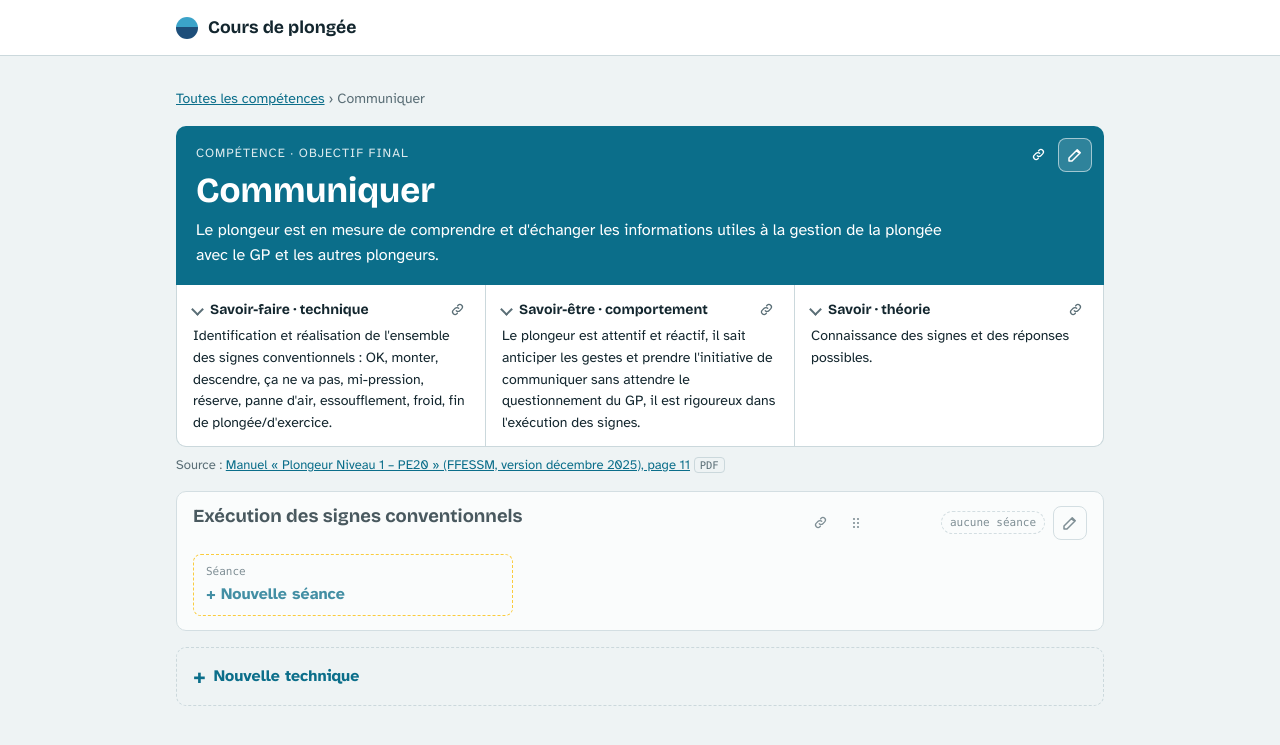
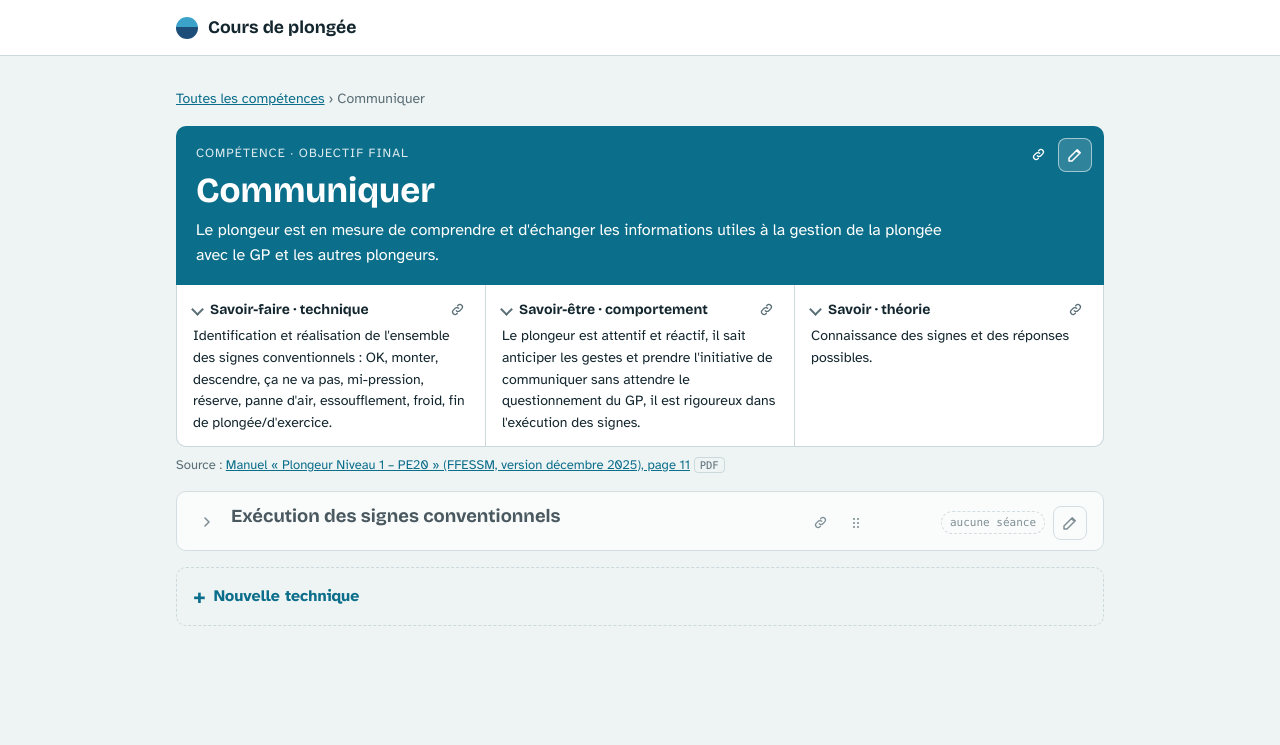
Before and after one commit to thomasGuibert/plongee, a Jekyll site: the page built from _competences/communiquer.md, in a window 1280 px wide. Shown: the top 745 px of the page. Built offline with Jekyll 4.4.1, drawn with Linux system fonts in a browser that asks for light colours.

Commit message:
Techniques et séances repliées à l'ouverture de la page
Chevron (ou clic sur le nom) pour déplier une technique ; le crayon et
« + Nouvelle séance » la déplient ; un lien vers une section l'ouvre.

Co-Authored-By: Claude Opus 5.5 <noreply@anthropic.com>
Claude-Session: https://claude.ai/code/session_01WcrQaP5TMqG4KRuasc6ioB

```diff
--- a/_layouts/competence.html
+++ b/_layouts/competence.html
@@ -34,10 +34,10 @@ layout: default
 {%- for c in page.capacites -%}
   {%- assign d = site.data.capacites[c.id] -%}
   {%- if d -%}
-  <article class="capa" id="{{ c.id }}" data-id="{{ c.id }}" data-nom="{{ c.nom | escape }}">
+  <article class="capa repliee" id="{{ c.id }}" data-id="{{ c.id }}" data-nom="{{ c.nom | escape }}">
     <script type="application/json" class="capa-data">{{ d | jsonify }}</script>
     <div class="capa-top">
-      <div class="capa-titre"><div><div class="eyebrow">Capacité · objectif intermédiaire</div><h3>{{ c.nom }}</h3></div></div>
+      <div class="capa-titre"><button type="button" class="btn-plier" data-action="plier" aria-expanded="false" title="Déplier ou replier la technique" aria-label="Déplier ou replier la technique"><svg viewBox="0 0 24 24" width="16" height="16" fill="none" stroke="currentColor" stroke-width="2.4" stroke-linecap="round" stroke-linejoin="round" aria-hidden="true"><path d="M9 6l6 6-6 6"/></svg></button><div><div class="eyebrow">Capacité · objectif intermédiaire</div><h3>{{ c.nom }}</h3></div></div>
       <span class="capa-actions">
         {% include ordre.html quoi="la technique" %}
         <span class="pill">{{ d.seances.size }} séance{% if d.seances.size > 1 %}s{% endif %}{% if d.brouillon %} · <a href="{{ '/brouillons/' | append: d.brouillon | relative_url }}">brouillon PDF</a>{% endif %}</span>
@@ -55,7 +55,7 @@ layout: default
       {%- if s.a_rediger -%}
       <div class="stile todo" data-seance="{{ forloop.index0 }}"><small>Séance {{ forloop.index }} · à rédiger</small>{{ s.titre }}{% include ordre.html quoi="la séance" %}</div>
       {%- else -%}
-      <details class="seance" data-seance="{{ forloop.index0 }}"{% if forloop.first %} open{% endif %}>
+      <details class="seance" data-seance="{{ forloop.index0 }}">
         <summary class="stile"><small>Séance {{ forloop.index }}</small>{{ s.titre }}{% include ordre.html quoi="la séance" %}</summary>
         <div class="sdetail">
           {%- for f in s.champs %}{% unless f.champ == "Notes" %}<div class="row"><div class="k">{{ f.champ }}</div><div class="v">{% include champ.html f=f %}</div></div>{% endunless %}{% endfor %}
@@ -70,8 +70,8 @@ layout: default
     </div>
   </article>
   {%- else -%}
-  <article class="capa empty" id="{{ c.id }}" data-id="{{ c.id }}" data-nom="{{ c.nom | escape }}">
-    <div class="capa-top"><div class="capa-titre"><h3>{{ c.nom }}</h3></div><span class="capa-actions">{% include ordre.html quoi="la technique" %}<span class="pill todo">aucune séance</span>{% include outils-edition.html label=c.nom %}</span></div>
+  <article class="capa empty repliee" id="{{ c.id }}" data-id="{{ c.id }}" data-nom="{{ c.nom | escape }}">
+    <div class="capa-top"><div class="capa-titre"><button type="button" class="btn-plier" data-action="plier" aria-expanded="false" title="Déplier ou replier la technique" aria-label="Déplier ou replier la technique"><svg viewBox="0 0 24 24" width="16" height="16" fill="none" stroke="currentColor" stroke-width="2.4" stroke-linecap="round" stroke-linejoin="round" aria-hidden="true"><path d="M9 6l6 6-6 6"/></svg></button><div><h3>{{ c.nom }}</h3></div></div><span class="capa-actions">{% include ordre.html quoi="la technique" %}<span class="pill todo">aucune séance</span>{% include outils-edition.html label=c.nom %}</span></div>
     <div class="capa-body"><div class="seances"><button type="button" class="stile add" data-action="nouvelle-seance"><small>Séance</small>+ Nouvelle séance</button></div></div>
   </article>
   {%- endif -%}
@@ -90,7 +90,7 @@ layout: default
 
 <template id="modele-capa">
   <article class="capa empty" id="__ID__" data-id="__ID__" data-nom="__NOM__">
-    <div class="capa-top"><div class="capa-titre"><h3>__NOM__</h3></div><span class="capa-actions">{% include ordre.html quoi="la technique" %}<span class="pill todo">aucune séance</span>{% include outils-edition.html label="la capacité" %}</span></div>
+    <div class="capa-top"><div class="capa-titre"><button type="button" class="btn-plier" data-action="plier" aria-expanded="true" title="Déplier ou replier la technique" aria-label="Déplier ou replier la technique"><svg viewBox="0 0 24 24" width="16" height="16" fill="none" stroke="currentColor" stroke-width="2.4" stroke-linecap="round" stroke-linejoin="round" aria-hidden="true"><path d="M9 6l6 6-6 6"/></svg></button><div><h3>__NOM__</h3></div></div><span class="capa-actions">{% include ordre.html quoi="la technique" %}<span class="pill todo">aucune séance</span>{% include outils-edition.html label="la capacité" %}</span></div>
     <div class="capa-body"><div class="seances"><button type="button" class="stile add" data-action="nouvelle-seance"><small>Séance</small>+ Nouvelle séance</button></div></div>
   </article>
 </template>
--- a/assets/css/site.css
+++ b/assets/css/site.css
@@ -409,3 +409,14 @@ details[open] > .stile small { color: var(--on-yellow); }
 :target, .ancre-visee { scroll-margin-top: 16px; }
 .ancre-visee { box-shadow: 0 0 0 3px var(--yellow) !important; transition: box-shadow .3s; }
 @media (max-width: 560px) { .stile { padding-right: 12px; padding-bottom: 40px; } .stile > .ordre { top: auto; bottom: 4px; transform: none; } }
+
+/* Techniques repliées par défaut */
+.capa.repliee > .capa-body { display: none; }
+.capa.repliee { padding-bottom: 10px; }
+.capa-titre h3, .capa-titre .eyebrow { cursor: pointer; }
+.capa-titre h3:hover { color: var(--accent); }
+.btn-plier { width: 28px; height: 28px; flex: none; padding: 0; margin-top: 2px; display: grid; place-items: center; color: var(--muted); background: transparent; border: 1px solid transparent; border-radius: 6px; cursor: pointer; transition: transform .15s; transform: rotate(90deg); }
+.capa.repliee .btn-plier { transform: rotate(0deg); }
+.btn-plier:hover { color: var(--accent); border-color: var(--line); }
+.btn-plier:focus-visible { outline: 2px solid var(--accent); outline-offset: 1px; }
+@media (prefers-reduced-motion: reduce) { .btn-plier { transition: none; } }
--- a/assets/js/edition.js
+++ b/assets/js/edition.js
@@ -126,7 +126,7 @@
       if (s.a_rediger) {
         h += '<div class="stile todo" data-seance="' + i + '"><small>Séance ' + (i + 1) + " · à rédiger</small>" + esc(s.titre) + ORDRE("la séance") + "</div>";
       } else {
-        h += '<details class="seance" data-seance="' + i + '"' + (i === 0 ? " open" : "") + '><summary class="stile"><small>Séance ' + (i + 1) + "</small>" + esc(s.titre) + ORDRE("la séance") + '</summary><div class="sdetail">';
+        h += '<details class="seance" data-seance="' + i + '"><summary class="stile"><small>Séance ' + (i + 1) + "</small>" + esc(s.titre) + ORDRE("la séance") + '</summary><div class="sdetail">';
         (s.champs || []).forEach(function (f) { if (f.champ !== "Notes") h += '<div class="row"><div class="k">' + esc(f.champ) + '</div><div class="v">' + champHtml(f) + "</div></div>"; });
         var notes = trouver(s.champs, "Notes");
         h += '<div class="row notes"><div class="k"><span>Notes</span>' + OUTILS_NOTE + '</div><div class="v">' + (notes && (notes.texte.length || notes.notes) ? champHtml(notes) : '<span class="vide">Aucune note</span>') + "</div></div>";
@@ -446,6 +446,8 @@
     var article = b.closest(".capa");
     if (!article) return;
     var a = b.dataset.action;
+    if (a === "plier") { plier(article, !article.classList.contains("repliee")); return; }
+    if (a === "edit" || a === "nouvelle-seance") plier(article, false);
     if (a.indexOf("note-") === 0) { actionNote(article, b.closest(".row.notes"), a); return; }
     if (a === "nouvelle-seance") {
       var neuve = !article.querySelector(".capa-data");
@@ -479,6 +481,19 @@
       b.hidden = true;
       article.querySelector(".ed-jeton").hidden = false;
     }
+  });
+
+  // ---- Techniques repliées / dépliées ----
+  function plier(article, replier) {
+    article.classList.toggle("repliee", replier);
+    var b = article.querySelector(".btn-plier"); if (b) b.setAttribute("aria-expanded", replier ? "false" : "true");
+  }
+  // Un clic sur le nom de la technique la déplie ou la replie aussi.
+  document.addEventListener("click", function (e) {
+    var h = e.target.closest(".capa-titre h3, .capa-titre .eyebrow");
+    if (!h) return;
+    var article = h.closest(".capa");
+    if (article && !article.classList.contains("en-edition")) plier(article, !article.classList.contains("repliee"));
   });
 
   // ---- Édition des seules notes d'une séance ----
@@ -1128,7 +1143,10 @@
     if (!id) return;
     var el = document.getElementById(id);
     if (!el) return;
-    for (var p = el; p; p = p.parentElement) if (p.tagName === "DETAILS") p.open = true;
+    for (var p = el; p; p = p.parentElement) {
+      if (p.tagName === "DETAILS") p.open = true;
+      if (p.classList && p.classList.contains("repliee")) plier(p, false);
+    }
     el.scrollIntoView({ block: "start" });
     el.classList.add("ancre-visee");
     setTimeout(function () { el.classList.remove("ancre-visee"); }, 2500);
```
